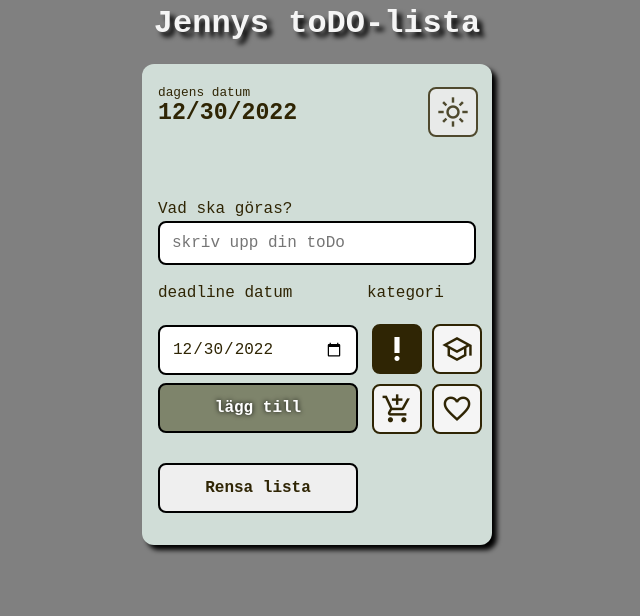
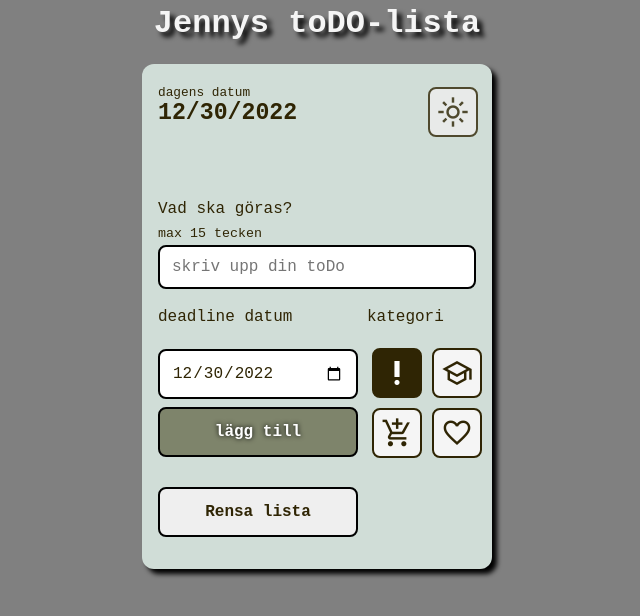
Before and after one commit to jenmwa/todo-list, a website built with Vite: page index.html in a window 1280 px wide. Shown: the whole page, without its empty margins (323-963 px from the left). Built offline with nearby package versions, Linux system fonts and the light colour scheme.

Commit message:
:bug: clearification max characters

```diff
--- a/index.html
+++ b/index.html
@@ -38,7 +38,8 @@
         <span class="material-symbols-outlined light-mode-icon"> light_mode </span>
       </div>
       <label>
-        Vad ska göras?
+        Vad ska göras?<br>
+        <small>max 15 tecken</small>
         <input type="text" class="inputTaskField" id="inputTaskField" placeholder="skriv upp din toDo" minlength="2" maxlength="15">
       </label>
       <span class="taskerror" id="taskError"></span>
```
Also changed, not shown: README.md.
